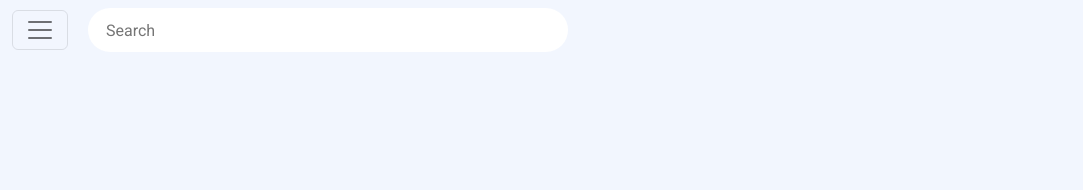
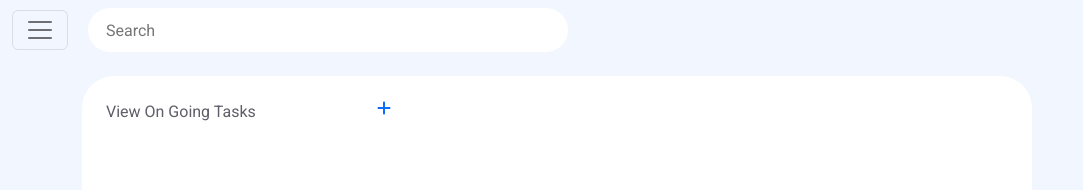
Before and after one commit to antusaha970/Task-Manager, a React (Create React App) app: page /important_tasks in a window 1280 px wide. Before the commit this address had no page. Shown: the top 190 px of the page, without its empty margins (0-1083 px from the left). Built offline with nearby package versions, Linux system fonts and the light colour scheme.

Commit message:
Coded prioity style

```diff
--- a/src/App.js
+++ b/src/App.js
@@ -4,6 +4,7 @@ import { BrowserRouter, Route, Router, RouterProvider, Routes } from 'react-rout
 import './App.css';
 import CompletedTask from './Components/CompletedTask/CompletedTask';
 import CreateProject from './Components/CreateProject/CreateProject';
+import ImportantTask from './Components/ImportantTask/ImportantTask';
 import LeftNav from './Components/LeftNav/LeftNav';
 import ProjectArea from './Components/ProjectArea/ProjectArea';
 
@@ -29,6 +30,7 @@ function App() {
           <Route path='/' element={<ProjectArea></ProjectArea>} />
           <Route path='/make_Project' element={<CreateProject></CreateProject>} />
           <Route path='/completed_task' element={ <CompletedTask></CompletedTask> } />
+          <Route path='/important_tasks' element={ <ImportantTask></ImportantTask> } />
         </Routes>
       </BrowserRouter>
     </TaskContext.Provider>
--- /dev/null
+++ b/src/Components/ImportantTask/ImportantTask.js
@@ -0,0 +1,39 @@
+import { faPlus } from '@fortawesome/free-solid-svg-icons';
+import { FontAwesomeIcon } from '@fortawesome/react-fontawesome';
+import React, { useContext, useState, useEffect } from 'react';
+import { Container } from 'react-bootstrap';
+import { Link } from 'react-router-dom';
+import { TaskContext } from '../../App';
+import SingleTask from '../SingleTask/SingleTask';
+
+const ImportantTask = () => {
+    const [taskList, setTaskList, completedTask, setCompletedTask] = useContext(TaskContext);
+    const [importantTaskList, setImportantTaskList] = useState([]);
+    useEffect(() => {
+        const List = taskList.filter(task => task.priority === 'Important');
+        setImportantTaskList(List);
+    }, [taskList])
+
+    return (
+        <Container>
+            <div className="project-container">
+                <div className="row">
+                    <div className="col-md-4">
+                        <Link to={'/'} className='d-flex justify-content-between text-decoration-none'>
+                            <p className='grayText'>View On Going Tasks</p>
+                            <FontAwesomeIcon icon={faPlus} />
+                        </Link>
+                    </div>
+                </div>
+                <div className="row gap">
+                    {
+                        importantTaskList.map((task, index) => <SingleTask task={task}></SingleTask>)
+                    }
+                </div>
+            </div>
+
+        </Container>
+    );
+};
+
+export default ImportantTask;
--- a/src/Components/ProjectArea/ProjectArea.css
+++ b/src/Components/ProjectArea/ProjectArea.css
@@ -35,7 +35,3 @@
 .grayText {
     color: #615D69;
 }
-
-.mouse-point{
-    cursor: pointer;
-}
--- a/src/Components/ProjectArea/ProjectArea.js
+++ b/src/Components/ProjectArea/ProjectArea.js
@@ -11,7 +11,7 @@ const ProjectArea = () => {
     const [tasksList, setTaskList] = useContext(TaskContext);
 
     return (
-        <Container>
+        <Container fluid>
             <div className='project-container'>
                 <div className="title-area">
                     <div className="top-title">
--- a/src/Components/SingleTask/SingleTask.js
+++ b/src/Components/SingleTask/SingleTask.js
@@ -9,22 +9,30 @@ import './SIngleTask.css';
 
 const SingleTask = ({ task }) => {
 
-    const { title, description, prograssed,id,isCompleted } = task;
+    const { title, description, prograssed,id,isCompleted,priority } = task;
 
     const [taskList,setTaskList,completedTask,setCompletedTask] = useContext(TaskContext);
 
     const handleDeleteTask = (id) => {
         const newTaskList = taskList.filter(task => task.id !== id);
         const taskForDelete = taskList.find(task => task.id === id);
-        // const editTask = {...taskForDelete,isCompleted: true};
         taskForDelete.isCompleted = true;
         setTaskList(newTaskList);
         setCompletedTask([...completedTask,taskForDelete]);
     }
+    let priorityStyle = {};
+
+    if(priority === 'Important'){
+        priorityStyle = {
+            background: "#FFEFE1",
+            color: "#F07D13"
+        }
+    }
+
     return (
         <div className='task-container col-md-4'>
             <div className="project-top-area">
-                <p className='title-text'>{title}</p>
+                <p className='title-text' style={priorityStyle}>{title}</p>
                 <p title='Delete task' className='mouse-point' onClick={()=> handleDeleteTask(id)}><FontAwesomeIcon icon={ faTrash} /></p>
             </div>
             <div className="project-area-center">
```
Also changed, not shown: src/Components/ImportantTask/ImportantTask.css (added).
